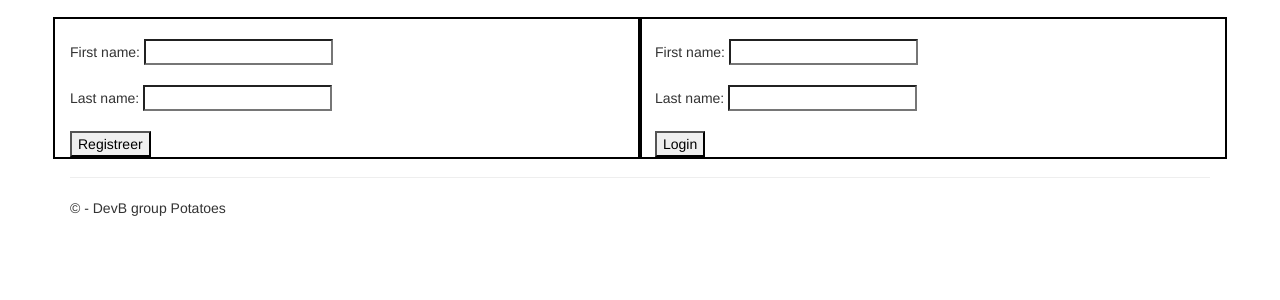
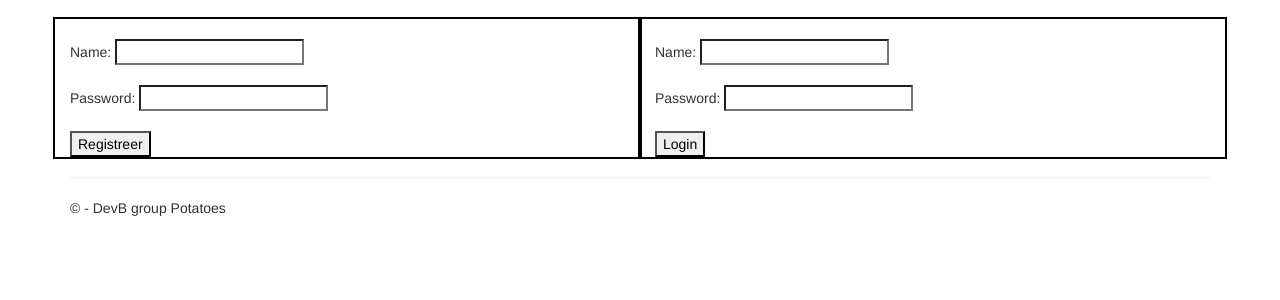
Before and after one commit to Pbdekeijzer/Dev6B, a Django app: template DEV6B_Website/DEV6B_Website/app/templates/app/login.html in a window 1280 px wide. Shown: the part 51-351 px from the top of the page. Run offline with Django 3.2, Linux system fonts and the light colour scheme; the template is opened without the code that fills it: values that come from a table or form of the project are taken from there, others are empty; some libraries are stand-ins or nearby versions.

Commit message:
login html
edited login html and js. register is working now

```diff
--- a/DEV6B_Website/DEV6B_Website/app/static/app/scripts/OurJavascripts/LoginModule.js
+++ b/DEV6B_Website/DEV6B_Website/app/static/app/scripts/OurJavascripts/LoginModule.js
@@ -6,12 +6,13 @@ $(document).ready(function () {
     });
 
     function login_post() {
-        console.log("login post trying...")
+        console.log("login post trying...") //sanity check
 
+        //The code
         var dbuser = { username: document.getElementById(form.username).value, password: document.getElementById(form.password).value };
         console.log("dbuser:",dbuser)
         $.ajax({
-            url: "login/", // the endpoint
+            url: "tester/", // the endpoint
             type: "POST", // http method
             data: dbuser, // data sent with the post request
 
--- a/DEV6B_Website/DEV6B_Website/app/static/app/scripts/OurJavascripts/login.js
+++ b/DEV6B_Website/DEV6B_Website/app/static/app/scripts/OurJavascripts/login.js
@@ -1,4 +1,5 @@
-$(document).ready(function() {
+$(document).ready(function () {
+    //This is the register document
 
     //$('#submitButton')
     //    .click(function(e) {
@@ -41,7 +42,7 @@ $(document).ready(function() {
     //}
 
     $("#testButton").click(function () {
-        login();
+       login();
     });
 
     function login() {
@@ -50,7 +51,7 @@ $(document).ready(function() {
         var dbuser = { username: document.getElementById("loginusername").value, password: document.getElementById("loginpassword").value };
 
         $.ajax({
-            url: "tester/", // the endpoint
+            url: "login/register", // the endpoint
             type: "POST", // http method
             data: dbuser, // data sent with the post request
 
--- a/DEV6B_Website/DEV6B_Website/app/templates/app/login.html
+++ b/DEV6B_Website/DEV6B_Website/app/templates/app/login.html
@@ -11,8 +11,8 @@
             <br>
                 <form>
                 {% csrf_token %}
-                First name: <input id="loginusername" type="text" name="fname"><br><br>
-                Last name: <input id="loginpassword" type="text" name="lname"><br><br>
+                Name: <input id="loginusername" type="text" name="fname"><br><br>
+                Password: <input id="loginpassword" type="text" name="lname"><br><br>
                 <button id="testButton" type="button" class="button"> Registreer </button><br>
                 </form>
         </section>
@@ -23,8 +23,8 @@
             <br>
                 <form id="post-form" action="/create_post/" method="POST">
                 {% csrf_token %}
-                First name: <input id="dbusername" type="text" name="fname"><br><br>
-                Last name: <input id="dbpassword" type="text" name="lname"><br><br>
+                Name: <input id="dbusername" type="text" name="fname"><br><br>
+                Password: <input id="dbpassword" type="text" name="lname"><br><br>
                 <input id="submitButton" type="submit" value="Login"><br>
                 </form>
         </section>
```
